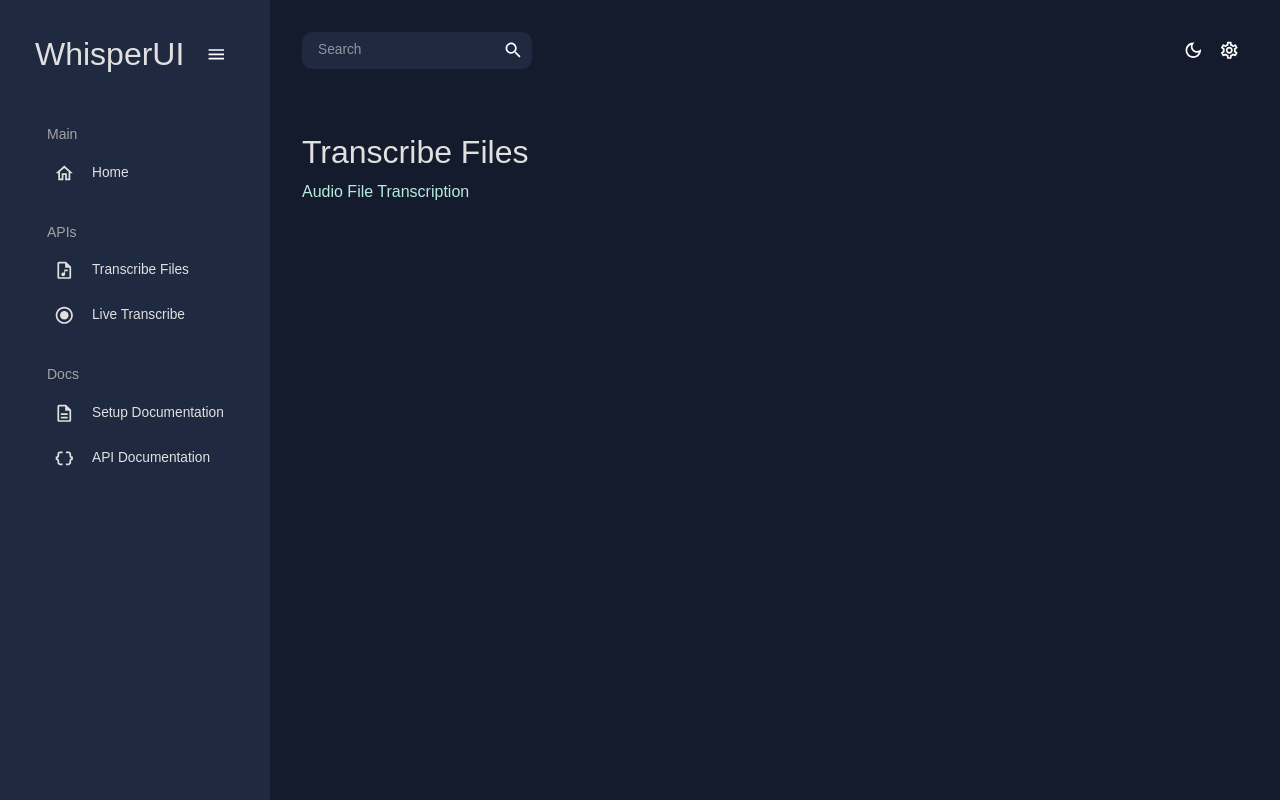
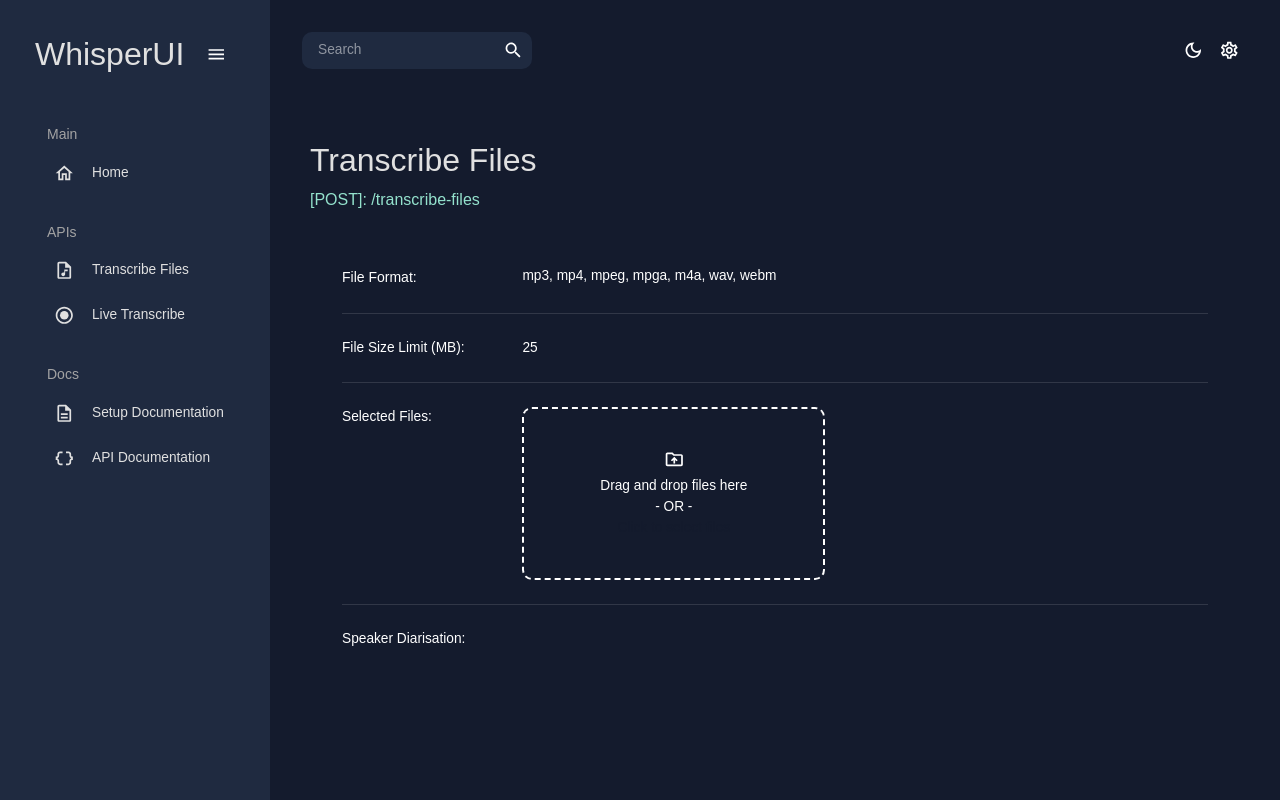
Before and after one commit to Xycone/WhisperUI, a React (Vite) app: page /transcribefiles in a window 1280 px wide. Built offline with nearby package versions, Linux system fonts and the light colour scheme.

Commit message:
Added Content to TranscribeFiles page

```diff
--- a/src/App.jsx
+++ b/src/App.jsx
@@ -1,7 +1,6 @@
 import { Routes, Route } from 'react-router-dom';
 
 // MUI Theme
-import { Box } from '@mui/material';
 import { CssBaseline, ThemeProvider } from '@mui/material';
 import { ColourModeContext, useMode } from './themes/MyTheme.js';
 
--- a/src/components/Header.jsx
+++ b/src/components/Header.jsx
@@ -17,7 +17,7 @@
 
             <Typography
                 variant="h5"
-                color={colours.greenAccent[200]}
+                color={colours.greenAccent[300]}
             >
                 {subtitle}
             </Typography>
--- a/src/components/Sidebar.jsx
+++ b/src/components/Sidebar.jsx
@@ -7,6 +7,7 @@
 import { Box, IconButton, Typography, useTheme } from '@mui/material';
 import { tokens } from '../themes/MyTheme';
 
+// MUI Icons
 import HomeOutlinedIcon from '@mui/icons-material/HomeOutlined';
 import AudioFileOutlinedIcon from '@mui/icons-material/AudioFileOutlined';
 import RadioButtonCheckedOutlinedIcon from '@mui/icons-material/RadioButtonCheckedOutlined';
--- a/src/components/Topbar.jsx
+++ b/src/components/Topbar.jsx
@@ -1,9 +1,10 @@
-import React, { useContext } from 'react'
+import React, { useContext } from 'react';
 
 import { Box, IconButton, useTheme } from '@mui/material';
 import { ColourModeContext, tokens } from '../themes/MyTheme';
 import InputBase from '@mui/material/InputBase';
 
+// MUI Icons
 import LightModeOutlinedIcon from '@mui/icons-material/LightModeOutlined';
 import DarkModeOutlinedIcon from '@mui/icons-material/DarkModeOutlined';
 import SettingsOutlinedIcon from '@mui/icons-material/SettingsOutlined';
--- a/src/index.css
+++ b/src/index.css
@@ -9,11 +9,12 @@
 
 .app {
   display: flex;
-  overflow-y: hidden
+  overflow-y: hidden;
 }
 
 .content {
   overflow-y: auto;
+  min-width: fit-content;
 }
 
 ::-webkit-scrollbar {
--- a/src/pages/TranscribeFiles.jsx
+++ b/src/pages/TranscribeFiles.jsx
@@ -1,21 +1,119 @@
-import { Box, Typography } from '@mui/material'
-import React from 'react'
+import React, { useState } from 'react';
+
+import { Box, Typography, Grid, Divider, List, ListItem, ListItemText } from '@mui/material'
+
+// MUI Icons
+import DriveFolderUploadOutlinedIcon from '@mui/icons-material/DriveFolderUploadOutlined';
+
+// React Components
 import Header from '../components/Header'
 
 function TranscribeFiles() {
+    const [selectedFiles, setSelectedFiles] = useState([]);
+
+    const handleDragover = (event) => {
+        event.preventDefault()
+    }
+
+    const handleDrop = (event) => {
+        event.preventDefault();
+        const files = Array.from(event.dataTransfer.files);
+        setSelectedFiles((prevFiles) => [...prevFiles, ...files]);
+    };
+
+    const handleFileSelect = (event) => {
+        const files = Array.from(event.target.files);
+        setSelectedFiles((prevFiles) => [...prevFiles, ...files]);
+    };
+
+
+
     return (
-        <Box p={4}>
+        <Box p={5}>
             <Box
                 display="flex"
                 flexDirection="column"
             >
                 <Header
                     title="Transcribe Files"
-                    subtitle="Audio File Transcription"
+                    subtitle="[POST]: /transcribe-files"
                 />
 
-                <Box mt={4}>
+                <Box
+                    component="form"
+                    m={4}
+                >
+                    <Grid container my={3}>
+                        <Grid item xs={12} md={4} lg={2.5}>
+                            <Typography variant="h6">File Format:</Typography>
+                        </Grid>
+                        <Grid item xs={12} md={8} lg={9.5}>
+                            <Typography>mp3, mp4, mpeg, mpga, m4a, wav, webm</Typography>
+                        </Grid>
+                    </Grid>
+                    <Divider />
+                    <Grid container my={3}>
+                        <Grid item xs={12} md={4} lg={2.5}>
+                            <Typography>File Size Limit (MB):</Typography>
+                        </Grid>
+                        <Grid item xs={12} md={8} lg={9.5}>
+                            <Typography>25</Typography>
+                        </Grid>
+                    </Grid>
+                    <Divider />
+                    <Grid container my={3}>
+                        <Grid item xs={12} md={4} lg={2.5} mb={3}>
+                            <Typography>Selected Files:</Typography>
+                        </Grid>
+                        <Grid item xs={12} md={8} lg={9.5}>
+                            <Grid container spacing={{ xs: 3, lg: 10 }}>
+                                <Grid item xs={12} lg={6}>
+                                    <Box
+                                        onDragOver={handleDragover}
+                                        onDrop={handleDrop}
+                                        border="2px dashed"
+                                        py={5}
+                                        textAlign="center"
+                                        borderRadius="10px"
+                                    >
+                                        <DriveFolderUploadOutlinedIcon />
+                                        <Typography>Drag and drop files here</Typography>
+                                        <Typography> - OR -</Typography>
+                                        <input
+                                            type="file"
+                                            multiple
+                                            onChange={handleFileSelect}
+                                            style={{ display: 'none' }}
+                                            id="fileInput"
+                                        />
+                                        <label htmlFor="fileInput" style={{ cursor: 'pointer' }}>
+                                            <Typography color="primary">Click to select files</Typography>
+                                        </label>
+                                    </Box>
+                                </Grid>
 
+                                <Grid item xs={12} lg={6}>
+                                    <Box>
+                                        {selectedFiles.length > 0 && (
+                                            selectedFiles.map((file, index) => (
+                                                <Typography key={index}>
+                                                    {file.name}
+                                                </Typography>
+                                            ))
+                                        )}
+                                    </Box>
+                                </Grid>
+                            </Grid>
+                        </Grid>
+                    </Grid>
+                    <Divider />
+                    <Grid container my={3}>
+                        <Grid item xs={12} md={4} lg={2.5}>
+                            <Typography>Speaker Diarisation:</Typography>
+                        </Grid>
+                        <Grid item xs={12} md={8} lg={9.5}>
+                        </Grid>
+                    </Grid>
                 </Box>
             </Box>
         </Box>
```
